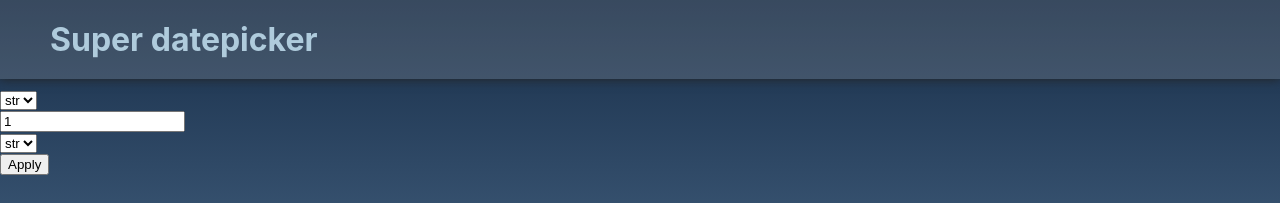
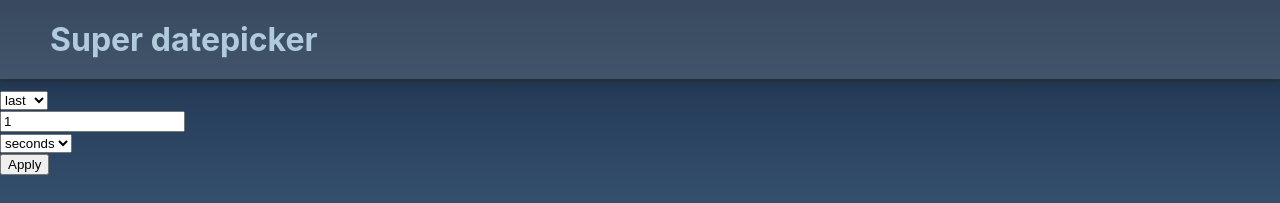
Before and after one commit to Red-K4tana/test_super_datepicker, a React (Create React App) app: page / in a window 1280 px wide. Shown: the top 203 px of the page. Built offline with nearby package versions, Linux system fonts and the light colour scheme.

Commit message:
problem_with_select

```diff
--- a/src/components/quick_select/Quick_select.tsx
+++ b/src/components/quick_select/Quick_select.tsx
@@ -18,9 +18,9 @@ export const QuickSelect = (props: QuickSelectPropsType) => {
 
 	return (
 		<div>
-			<SelectCom listOption={rangeDirection} />
+			<SelectCom listOption={rangeDirection} defaultValue={props.range.direction}/>
 			<InputNumCom />
-			<SelectCom listOption={unitOfTime}/>
+			<SelectCom listOption={unitOfTime} defaultValue={props.range.unitOfTime}/>
 			<Button name={'Apply'} callback={props.setRangeHandler} />
 		</div>
 	);
--- a/src/components/select_com/Select_com.tsx
+++ b/src/components/select_com/Select_com.tsx
@@ -1,19 +1,26 @@
-import React from 'react';
+import React, {ChangeEvent, useState} from 'react';
+import {RangeDirectionType, UnitOfTimeType} from "../main_datepicker/Main_datepicker";
 
 type ComSelectPropsType = {
 	listOption: Array<string>
+	defaultValue: SelectOptionType
 }
+type SelectOptionType = RangeDirectionType | UnitOfTimeType
 
 export const SelectCom = (props: ComSelectPropsType) => {
+	const [selectOption, setSelectOption] = useState<SelectOptionType>(props.defaultValue)
+	const onChangeHandler = (e: ChangeEvent<HTMLSelectElement>) => {
+		console.log(e)
 
+	}
 
 
 	return (
 		<div>
-			<select>
+			<select onChange={onChangeHandler}>
 				{
 					props.listOption.map(str => {
-						return <option key={str}>str</option>
+						return <option key={str} value={str}>{str}</option>
 					})
 				}
 			</select>
```
